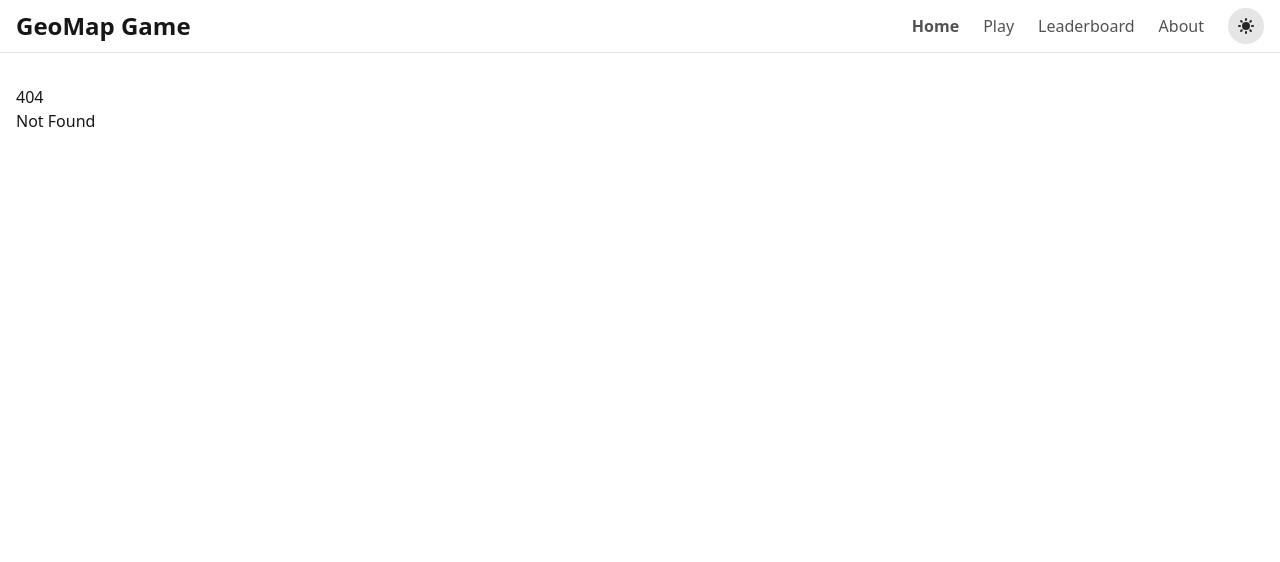
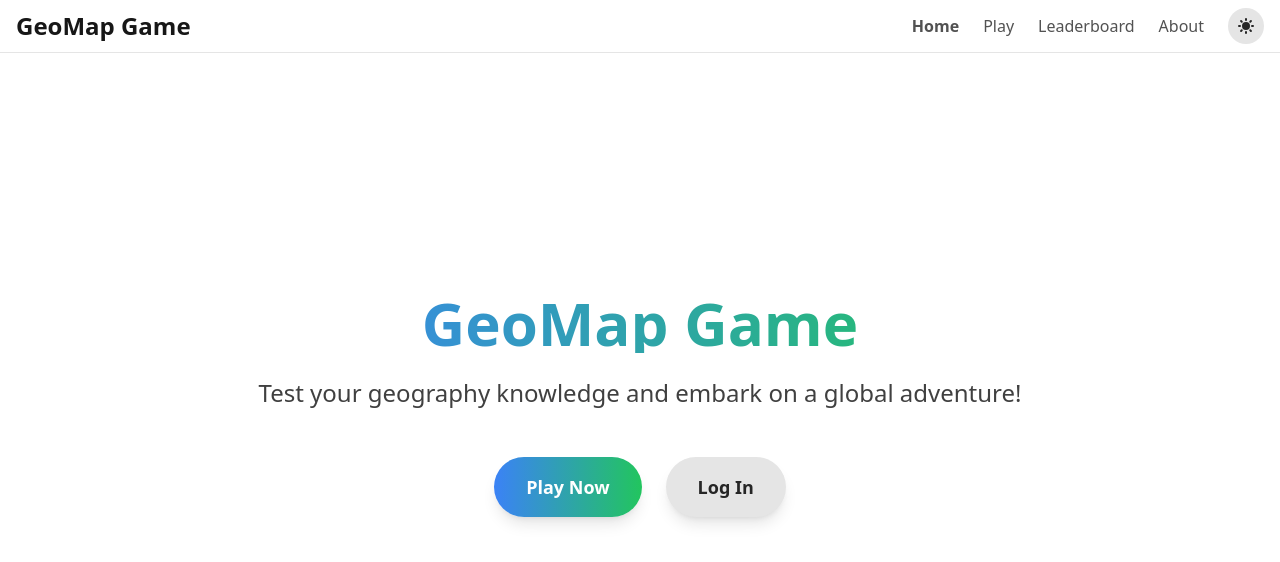
Before and after one commit to thomasbarrepitous/geomap_game, a SvelteKit app: page / in a window 1280 px wide. Before the commit this address had no page. Shown: the top 562 px of the page. Built offline with nearby package versions, Linux system fonts and the light colour scheme.

Commit message:
added dummy pages

```diff
--- /dev/null
+++ b/src/routes/+page.svelte
@@ -0,0 +1,53 @@
+<script lang="ts">
+  import { fade, fly } from 'svelte/transition';
+  import { onMount } from 'svelte';
+
+  let mounted = false;
+
+  onMount(() => {
+    mounted = true;
+  });
+</script>
+
+<div class="min-h-screen flex flex-col items-center justify-center bg-white dark:bg-gray-900 text-gray-900 dark:text-white p-4">
+  {#if mounted}
+    <div in:fade={{ duration: 300, delay: 150 }} class="text-center">
+      <h1 class="text-6xl font-extrabold mb-6 bg-gradient-to-r from-blue-500 to-green-500 text-transparent bg-clip-text">
+        GeoMap Game
+      </h1>
+      <p class="text-2xl mb-12 text-gray-700 dark:text-gray-300">Test your geography knowledge and embark on a global adventure!</p>
+    </div>
+
+    <div class="flex flex-col sm:flex-row space-y-4 sm:space-y-0 sm:space-x-6">
+      <a
+        href="/play"
+        in:fly={{ y: 20, duration: 300, delay: 300 }}
+        class="px-8 py-4 bg-gradient-to-r from-blue-500 to-green-500 text-white rounded-full font-bold text-lg shadow-lg transition-all duration-300 transform hover:scale-105 hover:from-blue-600 hover:to-green-600 focus:outline-none focus:ring-2 focus:ring-blue-400 focus:ring-opacity-50"
+      >
+        Play Now
+      </a>
+      <button
+        in:fly={{ y: 20, duration: 300, delay: 450 }}
+        class="px-8 py-4 bg-gray-200 dark:bg-gray-700 text-gray-800 dark:text-white rounded-full font-bold text-lg shadow-lg transition-all duration-300 transform hover:scale-105 hover:bg-gray-300 dark:hover:bg-gray-600 focus:outline-none focus:ring-2 focus:ring-gray-400 focus:ring-opacity-50"
+      >
+        Log In
+      </button>
+    </div>
+
+    <div in:fade={{ duration: 300, delay: 600 }} class="mt-16">
+      <svg class="w-24 h-24 animate-float text-blue-500 dark:text-blue-400" viewBox="0 0 24 24" fill="none" xmlns="http://www.w3.org/2000/svg">
+        <!-- ... existing SVG path ... -->
+      </svg>
+    </div>
+  {/if}
+</div>
+
+<style>
+  @keyframes float {
+    0%, 100% { transform: translateY(0); }
+    50% { transform: translateY(-20px); }
+  }
+  .animate-float {
+    animation: float 3s ease-in-out infinite;
+  }
+</style>
--- a/src/routes/play/game/FindTheRegion.svelte
+++ b/src/routes/play/game/FindTheRegion.svelte
@@ -100,7 +100,6 @@
 </script>
 
 <div class="container mx-auto px-4 py-8 relative">
-  <h1 class="text-4xl font-bold mb-8 text-center text-gray-800 dark:text-gray-100">Find the Region</h1>
 
   {#if !gameStarted && !gameEnded}
     <div class="fixed inset-0 flex items-center justify-center bg-gray-900 bg-opacity-70 backdrop-filter backdrop-blur-md z-50" in:fade={{ duration: 300 }}>
```
Also changed, not shown: src/routes/about/+page.svelte (added), src/routes/leaderboard/+page.svelte (added).
